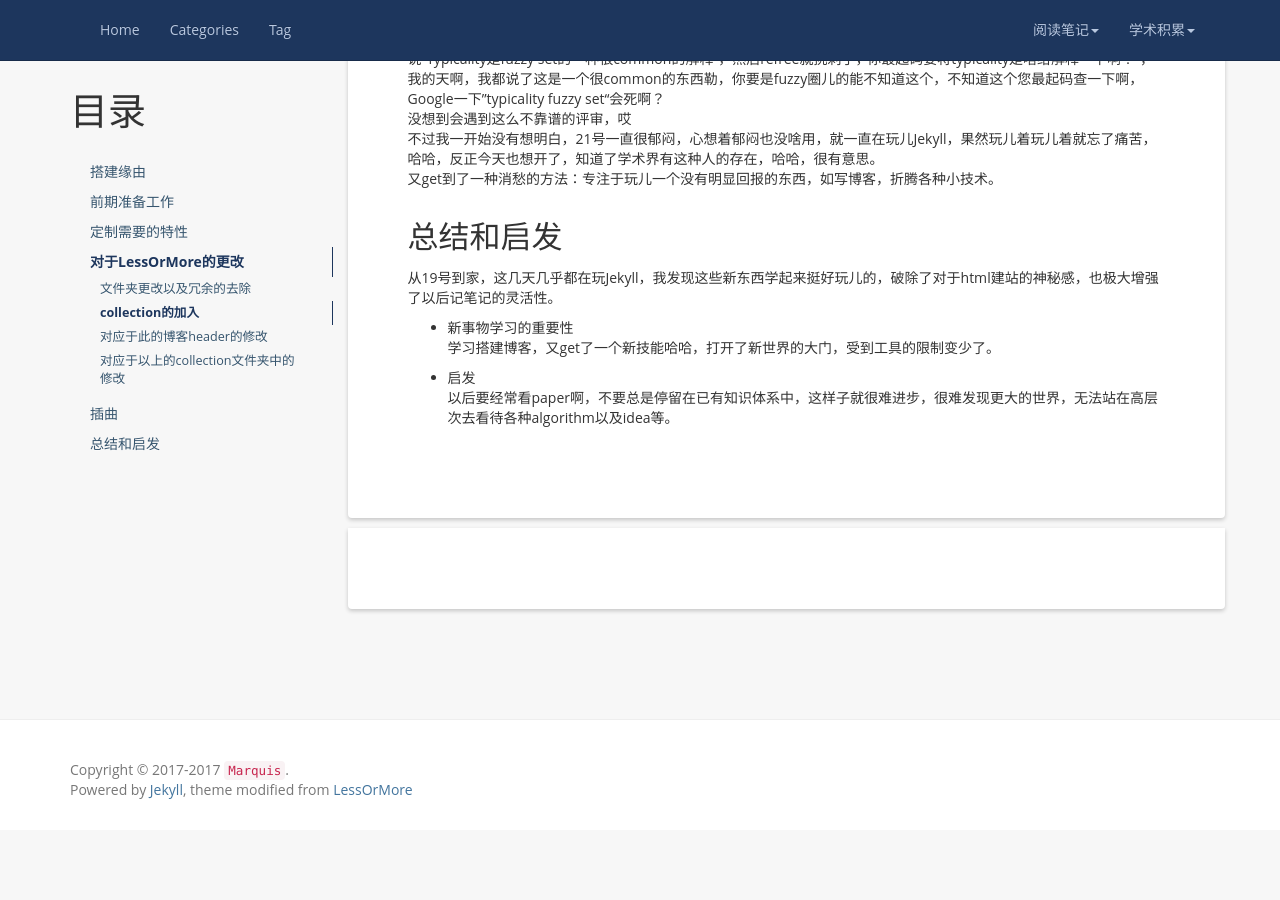
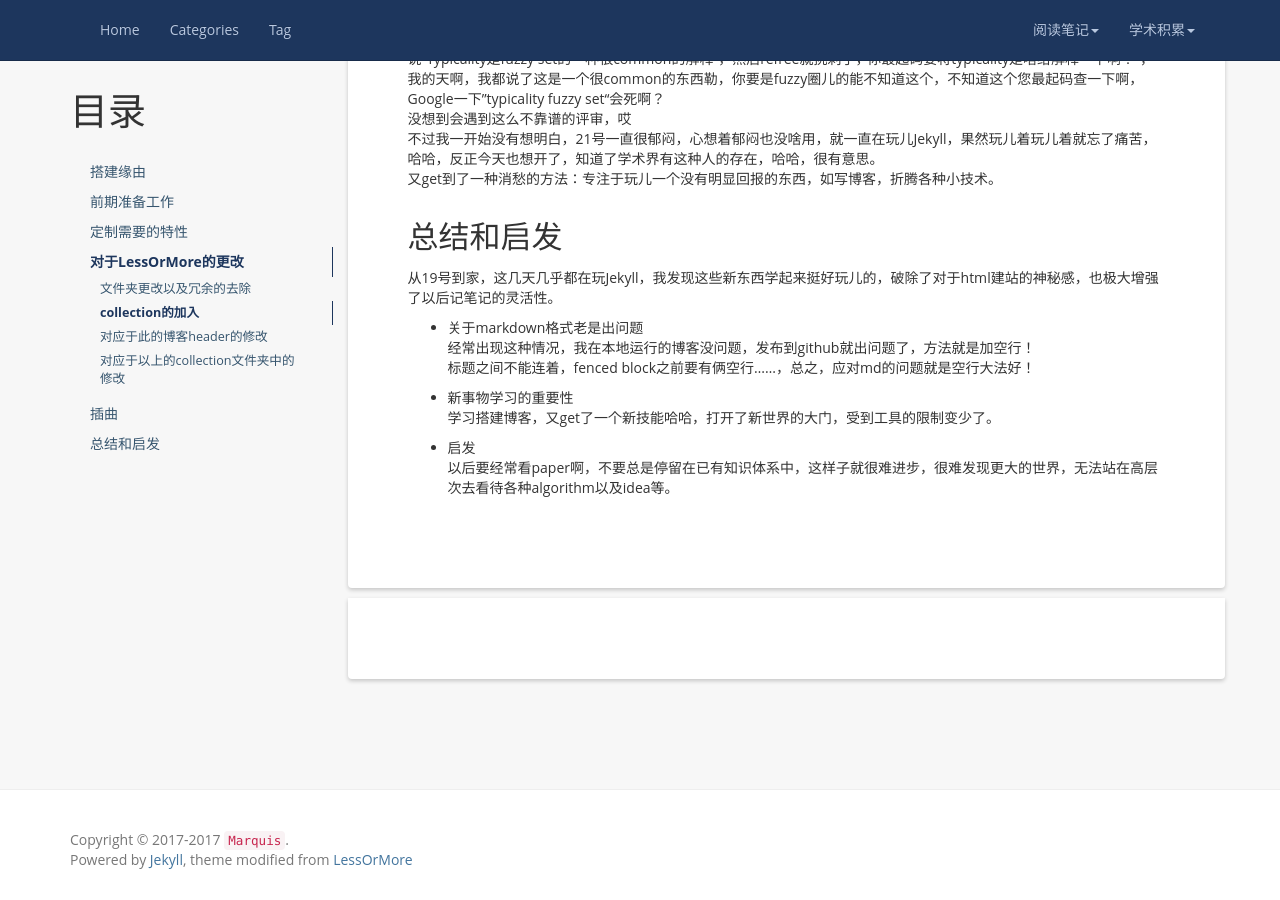
Before and after one commit to marquistj13/MyBlog, a Jekyll site: the page built from _posts/2017-01-22-how-I-build-my-blog.md, in a window 1280 px wide and 900 px high, scrolled down 4452 px. Built offline with Jekyll 4.4.1, drawn with Linux system fonts in a browser that asks for light colours; nearby versions of some CDN libraries; comment, search, counter and statistics services are not loaded; before the commit the page ends 5282 px from its top, so only the background shows below that.

Commit message:
加空行

```diff
--- a/_posts/2017-01-22-how-I-build-my-blog.md
+++ b/_posts/2017-01-22-how-I-build-my-blog.md
@@ -14,6 +14,7 @@ tag: Jekyll
 本博客对应的github repository：https://github.com/marquistj13/MyBlog
 
 ## 搭建缘由
+
 * 一个顺手工具的逝去
 自从韩桑向我推荐为知笔记之后，我逐渐依赖上了它。对Markdown的完美支持以及截图功能的整合使得它堪称完美（以我有限的经验来说算是吧）。于是我就用为知笔记来记一些可以归档的东西，日记还是用Emacs的org-mode。（ps，为知笔记可以导出纯文本，但它的源文件是二进制的，这个可能是为了解决md文件中插入图片的问题吧）
 不过从1月份开始它强行给非会员“断网”了，我一直依赖的云同步就这么没了。对于这件事我们也不太好评价，我觉得人不应该被某一个工具给奴役吧，它要离你而去，你又不用钱去挽留，好聚好散吧。
@@ -43,6 +44,7 @@ tag: Jekyll
 之后在读文档的时候我又发现需要读一个Jekyll用到的template语言[Liquid](https://shopify.github.io/liquid/)，这个也是很快就能读懂了。
 
 ## 定制需要的特性
+
 ### Jekyll哪些部分可以用来定制
 我看了一天的[Jekyll官方文档](https://jekyllrb.com/docs/home/),我在看别人的教程以及官方文档的时候发现Jekyll要是只有blog功能的话肯定不够灵活嘛，毕竟我不一定每一篇文档都得放到_post中，而且还得以日期开头。果然在官方文档中看到了[Collection](http://jekyllrb.com/docs/collections/)这个东西。我还看了[Explain like I’m five: Jekyll collections](http://ben.balter.com/2015/02/20/jekyll-collections/)这个很好地讲collection的文章，还有这个[Getting Started with Jekyll Collections](https://www.sitepoint.com/getting-started-jekyll-collections/)
 在[Explain like I’m five: Jekyll collections](http://ben.balter.com/2015/02/20/jekyll-collections/)中，作者提到post类型是用来写博客的，必须按照日期来命名，一旦写了就不怎么变了；而pages类型是用来写一些彼此之间没有什么关联的文档，如about页面以及tags等用来list的页面。由于pages没有日期的概念，因此需要经常更新。
@@ -83,6 +85,7 @@ kramdown:
 注意，详细的参考配置见[Jekyll Configuration](https://jekyllrb.com/docs/configuration/),如配置toc_levels，smart_quotes等。这个configuration可以参考很多设置的trick。
 
 ## 对于LessOrMore的更改
+
 ### 文件夹更改以及冗余的去除
 [LessOrMore](https://github.com/luoyan35714/LessOrMore)有一些需要调整的地方，我将那些page类型的网页，如catories，tags，feed等都移到了`_pages`文件夹，并将此目录加入配置文件`_config.yml`:`include: [_pages]`.
 我还将`_include\header.html`中乱七八糟的各种东西给删掉了，用来放置我的“文件夹”，哈哈。
@@ -184,6 +187,10 @@ defaults:
 ## 总结和启发
 从19号到家，这几天几乎都在玩Jekyll，我发现这些新东西学起来挺好玩儿的，破除了对于html建站的神秘感，也极大增强了以后记笔记的灵活性。
 
+* 关于markdown格式老是出问题
+经常出现这种情况，我在本地运行的博客没问题，发布到github就出问题了，方法就是加空行！
+标题之间不能连着，fenced block之前要有俩空行……，总之，应对md的问题就是空行大法好！
+
 * 新事物学习的重要性
 学习搭建博客，又get了一个新技能哈哈，打开了新世界的大门，受到工具的限制变少了。
 
```
